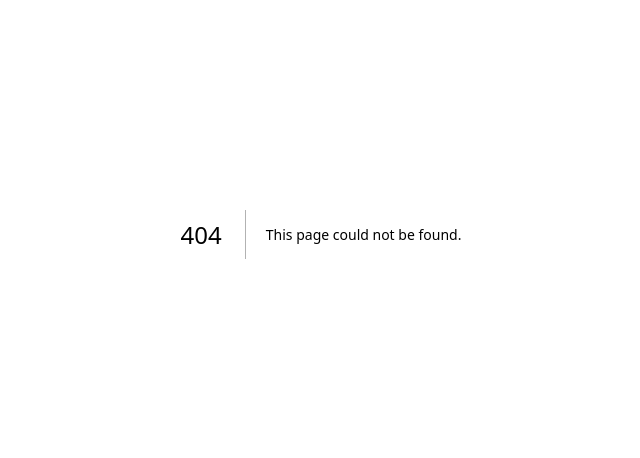
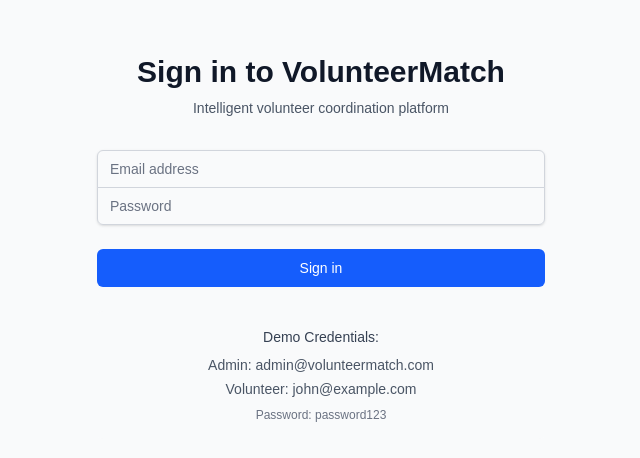
Before and after one commit to jackbdr/volunteer-match, a Next.js app: page /auth/signin in a window 1280 px wide. Before the commit this address had no page. Shown: the part 166-624 px from the top of the page, without its empty margins (319-959 px from the left). Built offline with nearby package versions, Linux system fonts and the light colour scheme.

Commit message:
auth: simple frontend

```diff
--- /dev/null
+++ b/src/app/auth/signin/page.tsx
@@ -0,0 +1,128 @@
+'use client';
+
+import { useState } from 'react';
+import { signIn } from 'next-auth/react';
+import { useRouter, useSearchParams } from 'next/navigation';
+
+export default function SignInPage() {
+  const router = useRouter();
+  const searchParams = useSearchParams();
+  const callbackUrl = searchParams.get('callbackUrl') || '/dashboard';
+
+  const [email, setEmail] = useState('');
+  const [password, setPassword] = useState('');
+  const [error, setError] = useState('');
+  const [isLoading, setIsLoading] = useState(false);
+
+  const handleSubmit = async (e: React.FormEvent) => {
+    e.preventDefault();
+    setError('');
+    setIsLoading(true);
+
+    try {
+      const result = await signIn('credentials', {
+        email,
+        password,
+        redirect: false,
+      });
+
+      if (result?.error) {
+        setError('Invalid email or password');
+        setIsLoading(false);
+      } else {
+        router.push(callbackUrl);
+        router.refresh();
+      }
+    } catch (error) {
+        // ToDo implement sentry logging
+      if (process.env.NODE_ENV === 'development') {
+        console.error('Sign in error:', error);
+      }
+      setError('An error occurred. Please try again.');
+      setIsLoading(false);
+    }
+  };
+
+  return (
+    <div className="min-h-screen flex items-center justify-center bg-gray-50 py-12 px-4 sm:px-6 lg:px-8">
+      <div className="max-w-md w-full space-y-8">
+        <div>
+          <h2 className="mt-6 text-center text-3xl font-extrabold text-gray-900">
+            Sign in to VolunteerMatch
+          </h2>
+          <p className="mt-2 text-center text-sm text-gray-600">
+            Intelligent volunteer coordination platform
+          </p>
+        </div>
+
+        <form className="mt-8 space-y-6" onSubmit={handleSubmit}>
+          {error && (
+            <div className="rounded-md bg-red-50 p-4">
+              <div className="text-sm text-red-800">{error}</div>
+            </div>
+          )}
+
+          <div className="rounded-md shadow-sm -space-y-px">
+            <div>
+              <label htmlFor="email" className="sr-only">
+                Email address
+              </label>
+              <input
+                id="email"
+                name="email"
+                type="email"
+                autoComplete="email"
+                required
+                value={email}
+                onChange={(e) => setEmail(e.target.value)}
+                className="appearance-none rounded-none relative block w-full px-3 py-2 border border-gray-300 placeholder-gray-500 text-gray-900 rounded-t-md focus:outline-none focus:ring-blue-500 focus:border-blue-500 focus:z-10 sm:text-sm"
+                placeholder="Email address"
+                disabled={isLoading}
+              />
+            </div>
+            <div>
+              <label htmlFor="password" className="sr-only">
+                Password
+              </label>
+              <input
+                id="password"
+                name="password"
+                type="password"
+                autoComplete="current-password"
+                required
+                value={password}
+                onChange={(e) => setPassword(e.target.value)}
+                className="appearance-none rounded-none relative block w-full px-3 py-2 border border-gray-300 placeholder-gray-500 text-gray-900 rounded-b-md focus:outline-none focus:ring-blue-500 focus:border-blue-500 focus:z-10 sm:text-sm"
+                placeholder="Password"
+                disabled={isLoading}
+              />
+            </div>
+          </div>
+
+          <div>
+            <button
+              type="submit"
+              disabled={isLoading}
+              className="group relative w-full flex justify-center py-2 px-4 border border-transparent text-sm font-medium rounded-md text-white bg-blue-600 hover:bg-blue-700 focus:outline-none focus:ring-2 focus:ring-offset-2 focus:ring-blue-500 disabled:opacity-50 disabled:cursor-not-allowed"
+            >
+              {isLoading ? 'Signing in...' : 'Sign in'}
+            </button>
+          </div>
+
+          <div className="text-sm text-center space-y-2 bg-gray-50 p-4 rounded-md">
+            <p className="text-gray-700 font-medium">Demo Credentials:</p>
+            <div className="space-y-1">
+              <p className="text-gray-600">
+                <span className="font-medium">Admin:</span> admin@volunteermatch.com
+              </p>
+              <p className="text-gray-600">
+                <span className="font-medium">Volunteer:</span> john@example.com
+              </p>
+              <p className="text-gray-500 text-xs mt-2">Password: password123</p>
+            </div>
+          </div>
+        </form>
+      </div>
+    </div>
+  );
+}
--- /dev/null
+++ b/src/app/dashboard/page.tsx
@@ -0,0 +1,82 @@
+import { redirect } from 'next/navigation';
+import { getCurrentUser } from '@/lib/auth';
+
+export default async function DashboardPage() {
+  const user = await getCurrentUser();
+
+  if (!user) {
+    redirect('/auth/signin');
+  }
+
+  return (
+    <div className="min-h-screen bg-gray-100">
+      <nav className="bg-white shadow-sm">
+        <div className="max-w-7xl mx-auto px-4 sm:px-6 lg:px-8">
+          <div className="flex justify-between h-16">
+            <div className="flex items-center">
+              <h1 className="text-xl font-semibold text-gray-900">
+                VolunteerMatch
+              </h1>
+            </div>
+            <div className="flex items-center space-x-4">
+              <span className="text-sm text-gray-700">{user.email}</span>
+              <span className="inline-flex items-center px-2.5 py-0.5 rounded-full text-xs font-medium bg-blue-100 text-blue-800">
+                {user.role}
+              </span>
+
+              <a
+                href="/api/auth/signout"
+                className="text-sm text-gray-700 hover:text-gray-900 underline"
+              >
+                Sign out
+              </a>
+            </div>
+          </div>
+        </div>
+      </nav>
+
+      <main className="max-w-7xl mx-auto py-6 sm:px-6 lg:px-8">
+        <div className="px-4 py-6 sm:px-0">
+          <div className="bg-white rounded-lg shadow p-8">
+            <h2 className="text-2xl font-bold text-gray-900 mb-4">
+              Welcome, {user.name || user.email}! 👋
+            </h2>
+            <p className="text-gray-600 mb-6">
+              You are signed in as a{' '}
+              <span className="font-semibold">{user.role}</span>.
+            </p>
+
+            <div className="border-t border-gray-200 pt-6">
+              <dl className="space-y-3">
+                <div>
+                  <dt className="text-sm font-medium text-gray-500">User ID</dt>
+                  <dd className="mt-1 text-sm text-gray-900">{user.id}</dd>
+                </div>
+                <div>
+                  <dt className="text-sm font-medium text-gray-500">Email</dt>
+                  <dd className="mt-1 text-sm text-gray-900">{user.email}</dd>
+                </div>
+                <div>
+                  <dt className="text-sm font-medium text-gray-500">Role</dt>
+                  <dd className="mt-1 text-sm text-gray-900">{user.role}</dd>
+                </div>
+                <div>
+                  <dt className="text-sm font-medium text-gray-500">Name</dt>
+                  <dd className="mt-1 text-sm text-gray-900">
+                    {user.name || 'Not set'}
+                  </dd>
+                </div>
+              </dl>
+            </div>
+
+            <div className="mt-8 pt-6 border-t border-gray-200">
+              <p className="text-sm text-gray-600">
+                ✅ Authentication working! You can now build protected routes.
+              </p>
+            </div>
+          </div>
+        </div>
+      </main>
+    </div>
+  );
+}
```
